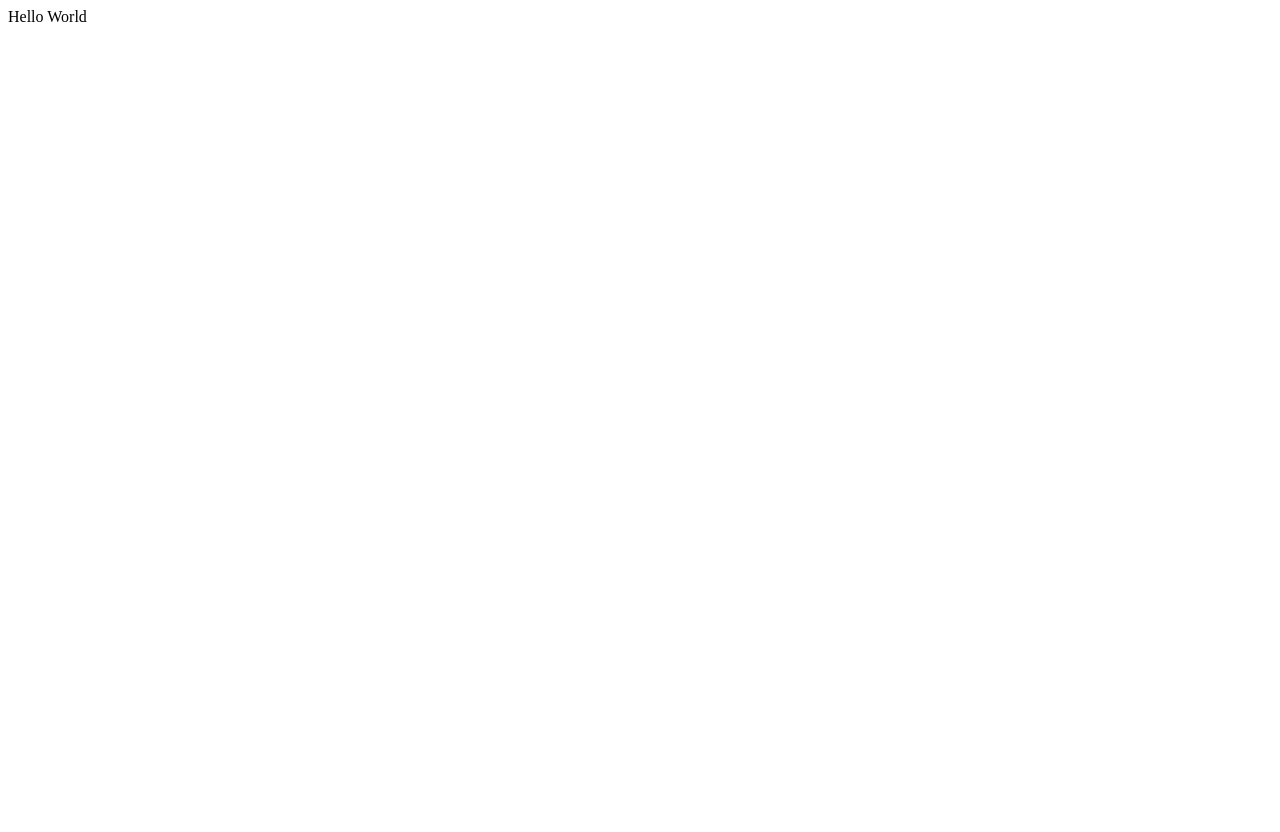
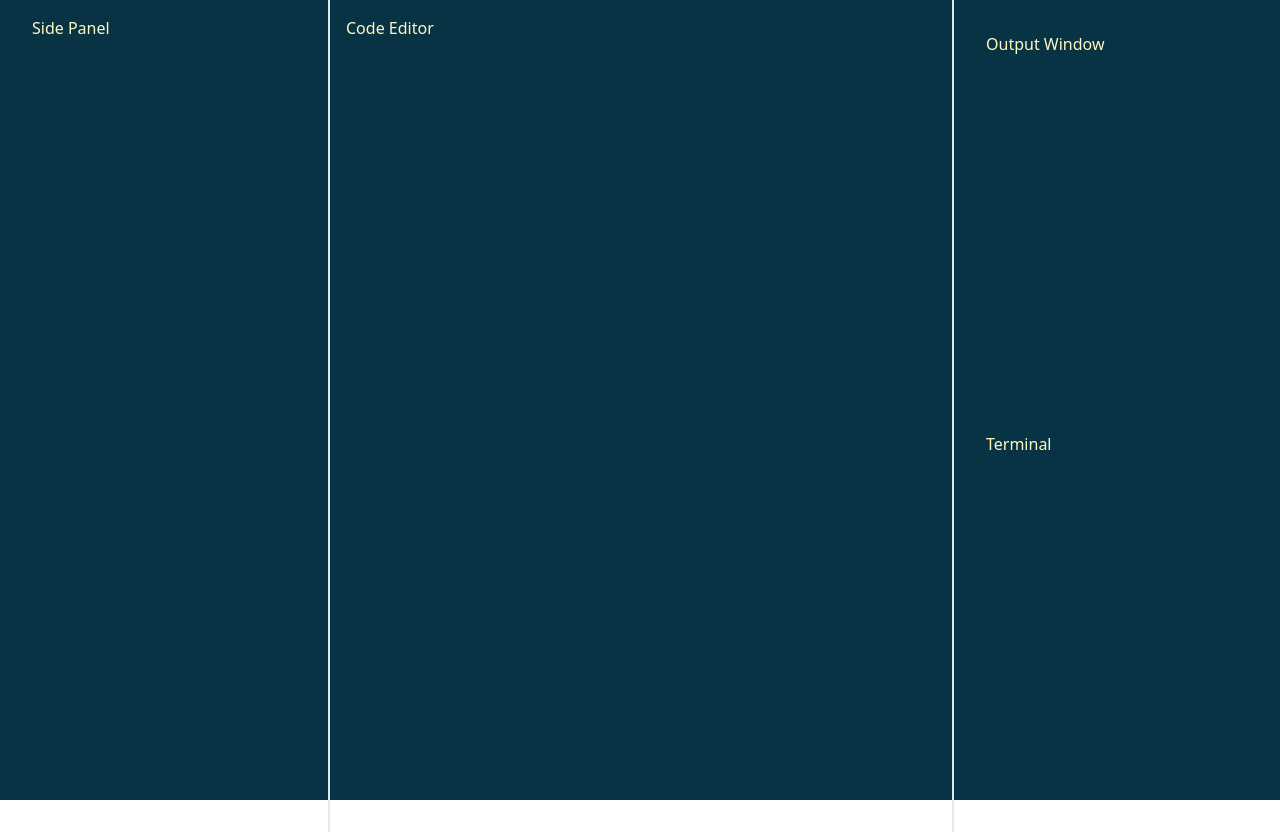
Before and after one commit to himanshu-thakur-7/OnlineIDE, a React (Vite) app in the folder frontend/: page / in a window 1280 px wide. Before the commit the page ends 800 px from the top, so only its background shows below. Built offline with nearby package versions, Linux system fonts and the light colour scheme.

Commit message:
Created basic frontend

```diff
--- a/frontend/package.json
+++ b/frontend/package.json
@@ -10,8 +10,11 @@
     "preview": "vite preview"
   },
   "dependencies": {
+    "autoprefixer": "^10.4.19",
+    "postcss": "^8.4.38",
     "react": "^18.2.0",
-    "react-dom": "^18.2.0"
+    "react-dom": "^18.2.0",
+    "tailwindcss": "^3.4.3"
   },
   "devDependencies": {
     "@types/react": "^18.2.66",
--- /dev/null
+++ b/frontend/postcss.config.cjs
@@ -0,0 +1,6 @@
+module.exports = {
+    plugins: [
+        require('tailwindcss'),
+        require('autoprefixer'),
+    ]
+}
--- a/frontend/src/App.jsx
+++ b/frontend/src/App.jsx
@@ -2,16 +2,36 @@ import { useState } from 'react'
 import reactLogo from './assets/react.svg'
 import viteLogo from '/vite.svg'
 import './App.css'
-
+import "./index.css"
+import CodeEditor from './components/CodeEditor'
+import OutputWindow from './components/OutputWindow'
+import SidePanel from './components/SidePanel'
+import Terminal from "./components/Terminal"
 function App() {
   const [count, setCount] = useState(0)
 
   return (
-    <>
-      <div>
-        Hello World
+
+    <div className='grid grid-cols-4 bg-cyan-950 h-screen text-yellow-100 divide-x-2 px-4'>
+      <div className='col-span-1  p-4'>
+        <SidePanel />
       </div>
-    </>
+      <div className='col-span-2  p-4'>
+        <CodeEditor />
+      </div>
+      <div className='col-span-1 p-4 divide-y-2'>
+        <div class="grid grid-rows-2 h-screen">
+          <div class="row-span-1  p-4">
+            <OutputWindow />
+          </div>
+          <div class="row-span-1  p-4">
+            <Terminal />
+          </div>
+        </div>
+
+      </div>
+    </div>
+
   )
 }
 
--- /dev/null
+++ b/frontend/src/components/CodeEditor.jsx
@@ -0,0 +1,7 @@
+const CodeEditor = () => {
+    return <div>
+        Code Editor
+    </div>
+}
+
+export default CodeEditor;
--- /dev/null
+++ b/frontend/src/components/OutputWindow.jsx
@@ -0,0 +1,7 @@
+const OutputWindow = () => {
+    return <div>
+        Output Window
+    </div>
+}
+
+export default OutputWindow;
--- /dev/null
+++ b/frontend/src/components/SidePanel.jsx
@@ -0,0 +1,7 @@
+const SidePanel = () => {
+    return <div>
+        Side Panel
+    </div>
+}
+
+export default SidePanel;
--- /dev/null
+++ b/frontend/src/components/Terminal.jsx
@@ -0,0 +1,7 @@
+const Terminal = () => {
+    return <div>
+        Terminal
+    </div>
+}
+
+export default Terminal;
--- a/frontend/src/index.css
+++ b/frontend/src/index.css
@@ -0,0 +1,3 @@
+@tailwind base;
+@tailwind components;
+@tailwind utilities;
--- /dev/null
+++ b/frontend/tailwind.config.js
@@ -0,0 +1,8 @@
+/** @type {import('tailwindcss').Config} */
+export default {
+  content: ['./src/**/*.js', './src/**/*.jsx'],
+  theme: {
+    extend: {},
+  },
+  plugins: [],
+}
```
Also changed, not shown: 1 other file (tests, documents, lock files or other folders).
